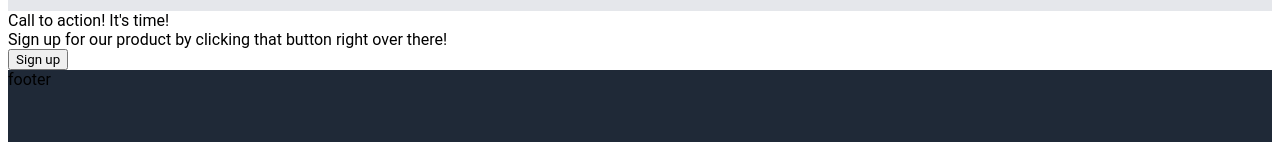
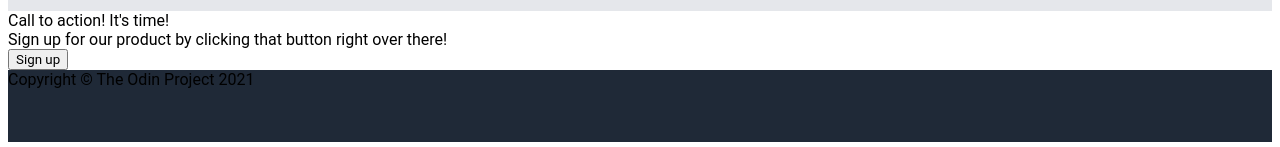
Before and after one commit to distress3/odin-landing-page, a plain HTML site: page index.html in a window 1280 px wide. Shown: the part 997-1144 px from the top of the page. Drawn offline with Linux system fonts and the light colour scheme.

Commit message:
populated footer

```diff
--- a/index.html
+++ b/index.html
@@ -59,7 +59,7 @@
         </div>
     </div>
     <div class="footer">
-        footer
+        Copyright © The Odin Project 2021
     </div>
 </body>
 </html>
```
